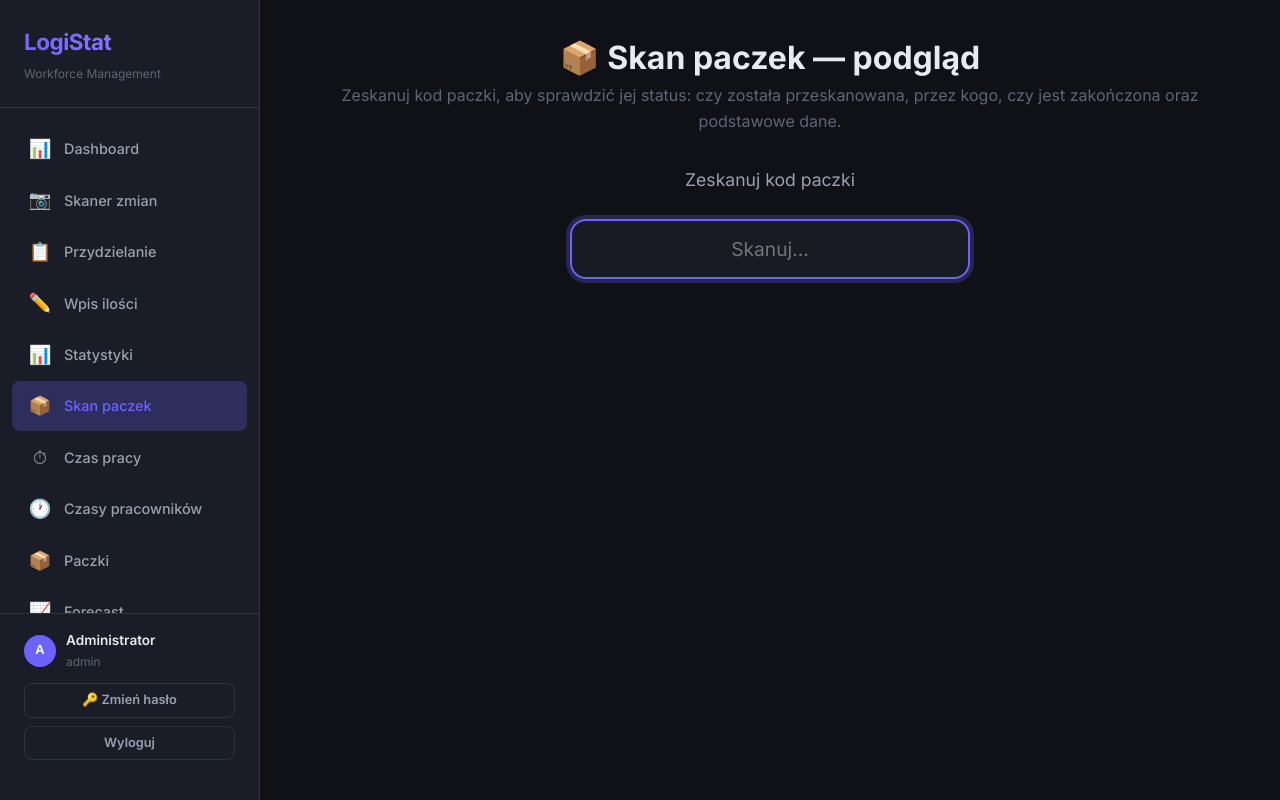
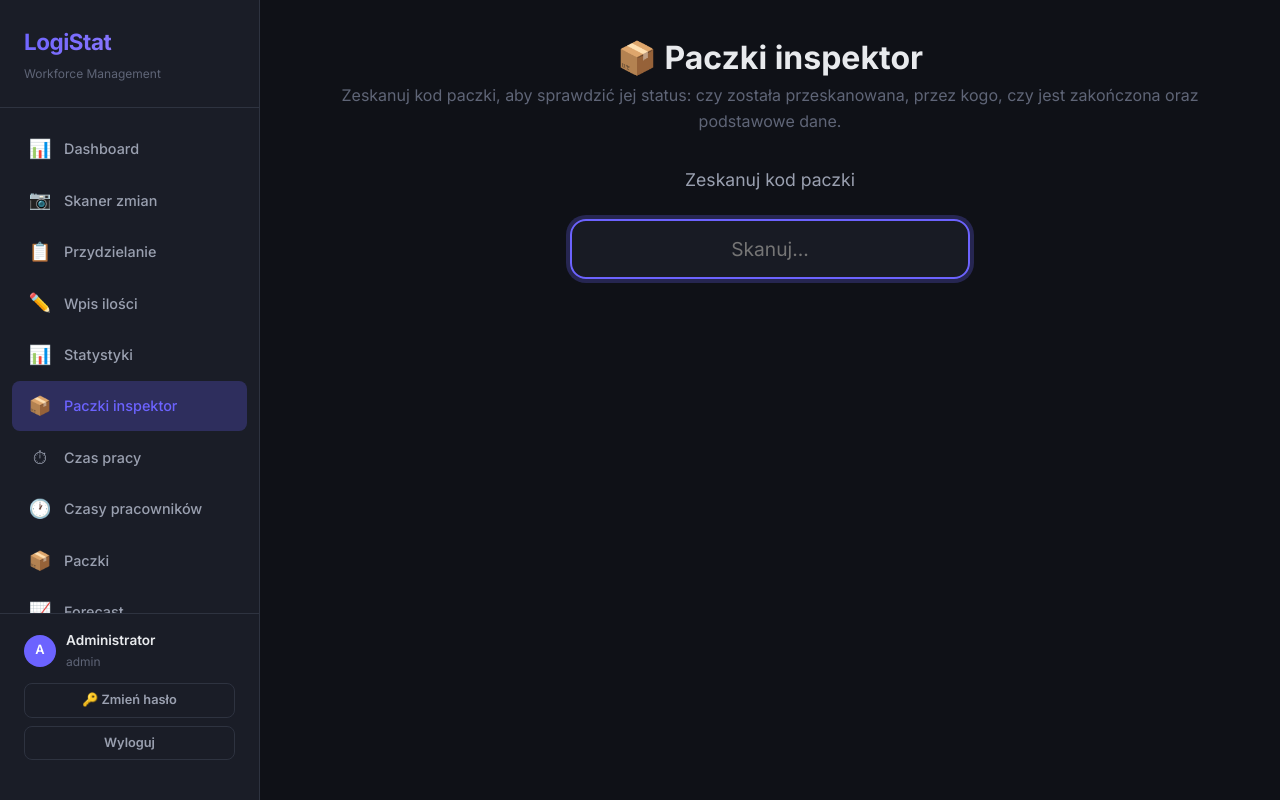
Before and after one commit to arek6891/LogiStat, a Flask app: page /scan-package in a window 1280 px wide. Run offline with Flask 3, Linux system fonts and the light colour scheme; a user stored in the database is signed in.

Commit message:
chore: rename 'Skan paczek' to 'Paczki inspektor'
Co-Authored-By: Claude Opus 4.8 (1M context) <noreply@anthropic.com>

```diff
--- a/templates/base.html
+++ b/templates/base.html
@@ -39,7 +39,7 @@
                     </a></li>
                 <li><a href="{{ url_for('scan_package') }}"
                         class="{% if request.endpoint == 'scan_package' %}active{% endif %}">
-                        <span class="icon">📦</span> Skan paczek
+                        <span class="icon">📦</span> Paczki inspektor
                     </a></li>
                 <li><a href="{{ url_for('time_tracking') }}"
                         class="{% if request.endpoint == 'time_tracking' %}active{% endif %}">
--- a/templates/scan_package.html
+++ b/templates/scan_package.html
@@ -1,10 +1,10 @@
 {% extends 'base.html' %}
-{% block title %}LogiStat — Skan paczek (podgląd){% endblock %}
+{% block title %}LogiStat — Paczki inspektor{% endblock %}
 
 {% block content %}
 <div class="scanner-page">
     <div class="page-header" style="text-align:center;">
-        <h1>📦 Skan paczek — podgląd</h1>
+        <h1>📦 Paczki inspektor</h1>
         <p style="color:var(--text-muted);">Zeskanuj kod paczki, aby sprawdzić jej status: czy została
             przeskanowana, przez kogo, czy jest zakończona oraz podstawowe dane.</p>
     </div>
```
